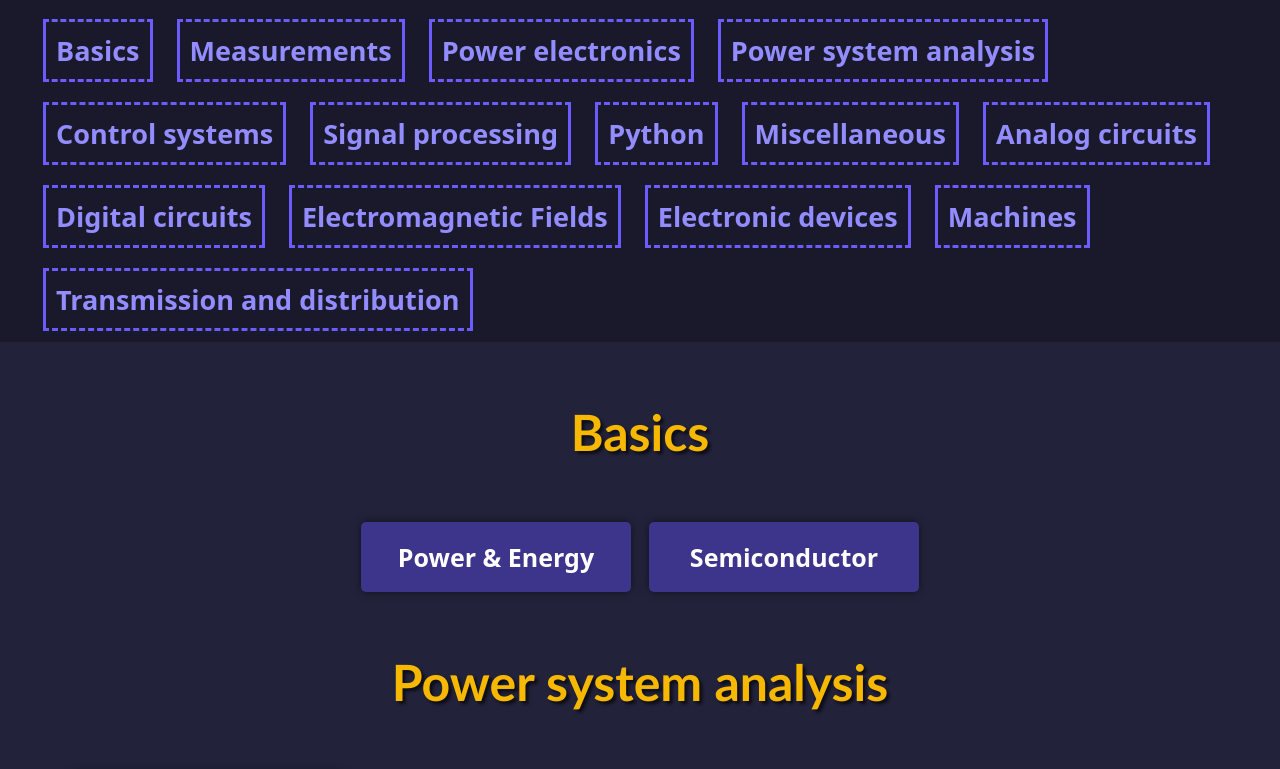
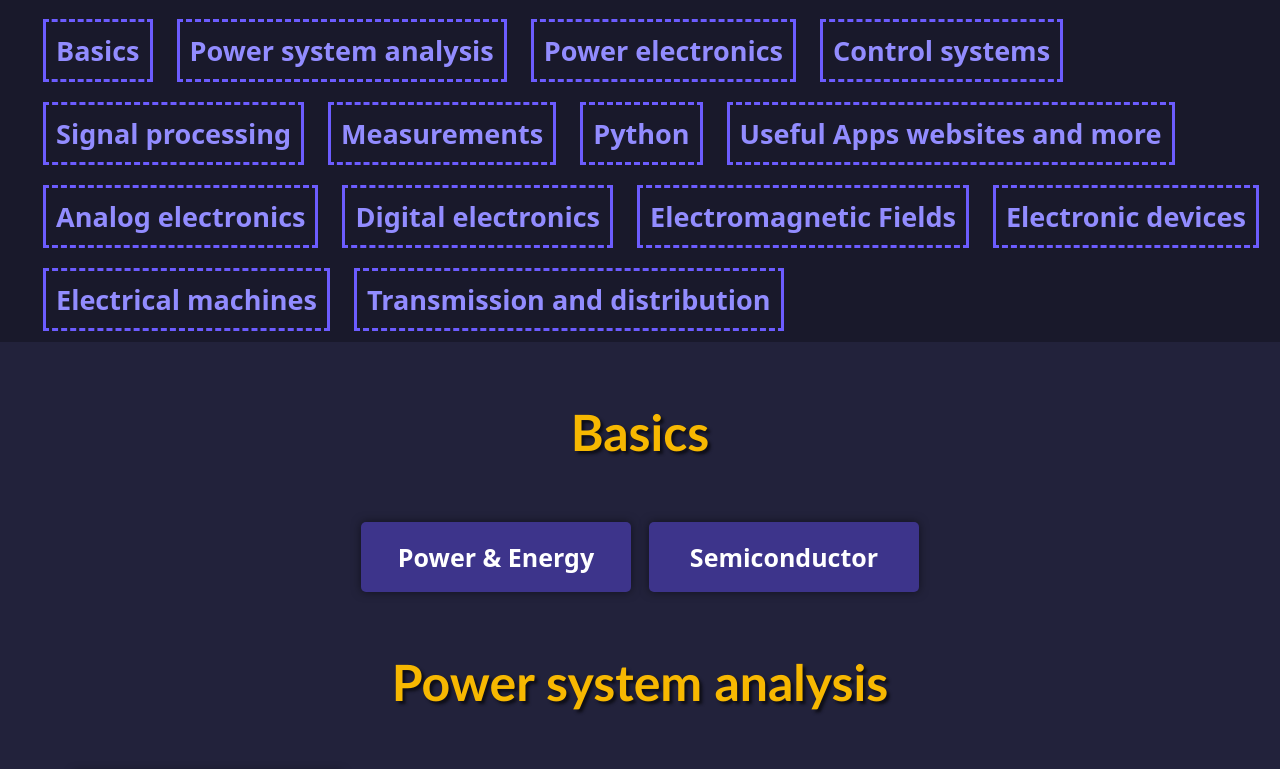
Before and after one commit to 200901002/ee, a plain HTML site: page index.html in a window 1280 px wide. Shown: the top 769 px of the page. Drawn offline with Linux system fonts and the light colour scheme.

Commit message:
Scroll bar hidden

```diff
--- a/index.html
+++ b/index.html
@@ -12,6 +12,13 @@
             background-color: #22223b;
             margin: -10px;
         }
+
+        body{
+            -ms-overflow-style: none;  /* IE and Edge */
+            scrollbar-width: none;
+        }
+
+
         h1{
             /* Heading CSS */
             font-family: 'Gill Sans', 'Gill Sans MT', Calibri, 'Trebuchet MS', sans-serif;
@@ -111,7 +118,13 @@
             padding: 2.5%;
             margin: 2%;
         }
-
+        ::-webkit-scrollbar {
+            width: 0px;
+            height: 0px;
+            }
+            ::-webkit-scrollbar-track {
+            background: #22223b;
+            }
         </style>
 </head>
 
@@ -121,18 +134,18 @@
         <nav>
             <ul class="navLinks">
                 <li><a href="#BAS">Basics</a></li>
-                <li><a href="#MI">Measurements</a></li>
+                <li><a href="#PSA">Power system analysis</a></li>
                 <li><a href="#PE">Power electronics</a></li>
-                <li><a href="#PSA">Power system analysis</a></li>
                 <li><a href="#CS">Control systems</a></li>
                 <li><a href="#DSP">Signal processing</a></li>
+                <li><a href="#MI">Measurements</a></li>
                 <li><a href="#PY">Python</a></li>
-                <li><a href="#MISC">Miscellaneous</a></li>
-                <li><a href="#LIC">Analog circuits</a></li>
-                <li><a href="#DLC">Digital circuits</a></li>
+                <li><a href="#MISC">Useful Apps websites and more</a></li>
+                <li><a href="#LIC">Analog electronics</a></li>
+                <li><a href="#DLC">Digital electronics</a></li>
                 <li><a href="#EMT">Electromagnetic Fields</a></li>
                 <li><a href="#EDC">Electronic devices</a></li>
-                <li><a href="#EM">Machines</a></li>
+                <li><a href="#EM">Electrical machines</a></li>
                 <li><a href="#TD">Transmission and distribution</a></li>
             </ul>
         </nav>
```
